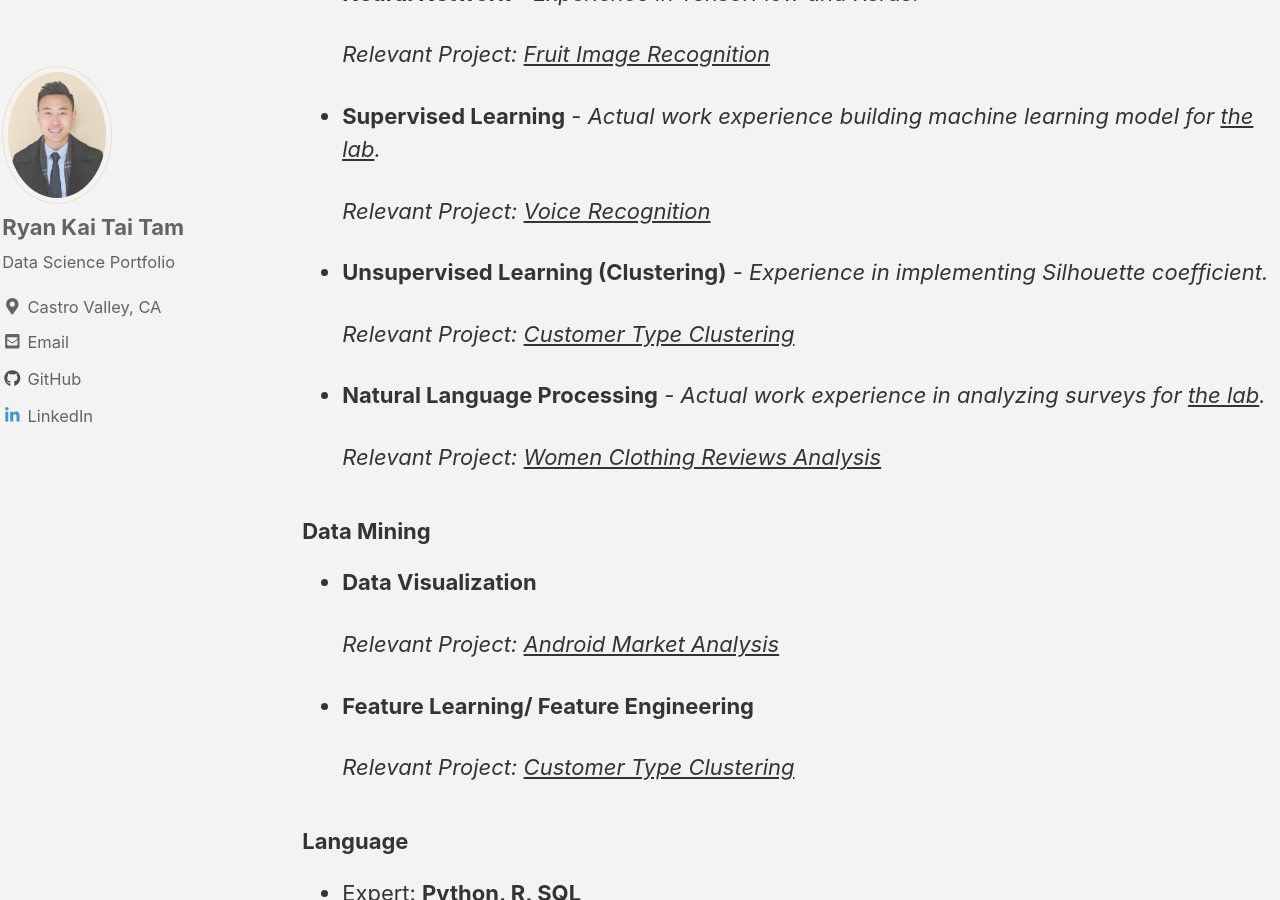
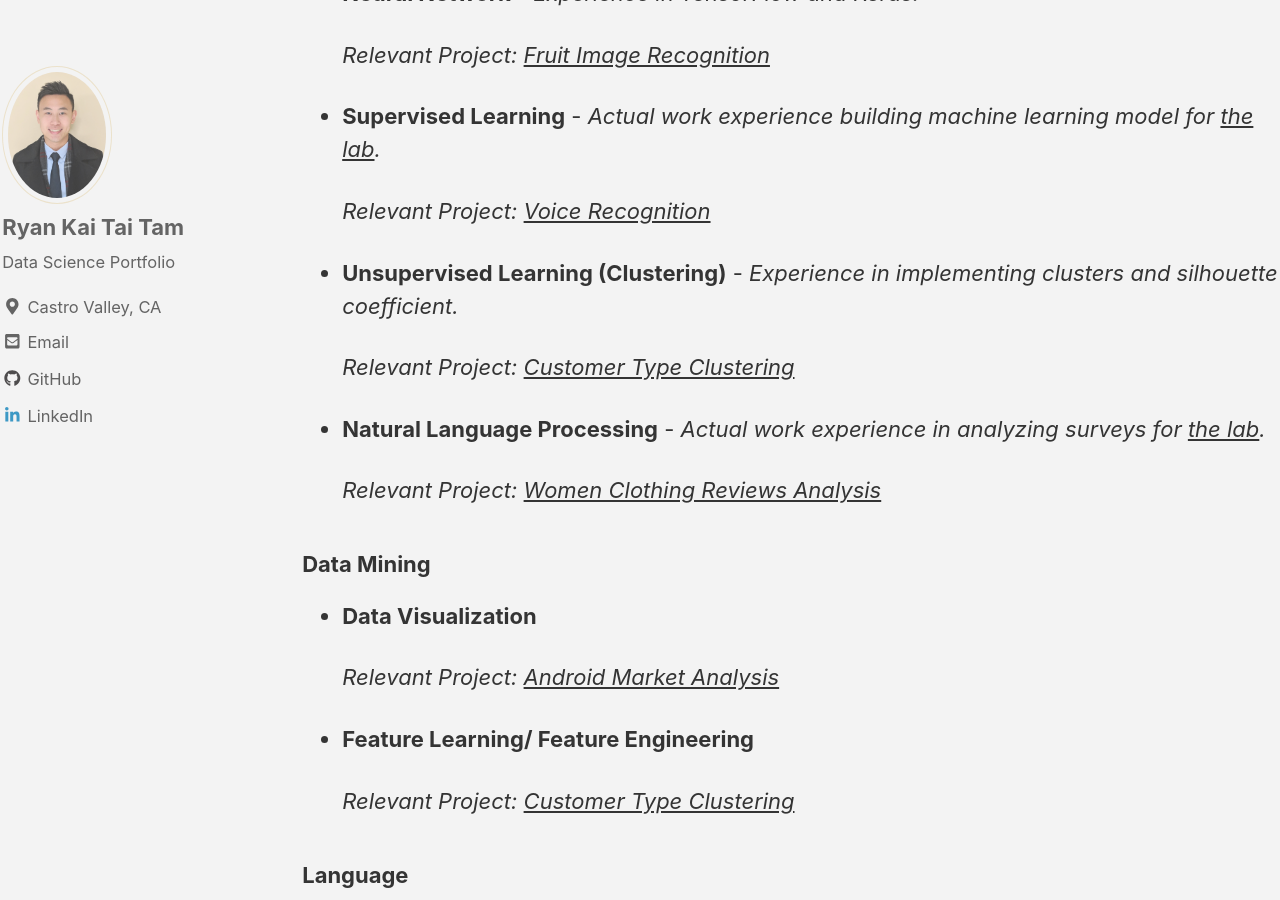
Before and after one commit to ryan-kttam/ryan-kttam.github.io, a Jekyll site: the page built from _pages/about.md, in a window 1280 px wide and 900 px high, scrolled down 1015 px. Built offline with Jekyll 4.4.1, drawn with Linux system fonts in a browser that asks for light colours; cached includes are drawn as plain includes; nearby versions of some CDN libraries.

```diff
--- a/_pages/about.md
+++ b/_pages/about.md
@@ -21,7 +21,7 @@
 
     *Relevant Project: [Voice Recognition](/Voice_recognition/)*
 
- * **Unsupervised Learning (Clustering)** - *Experience in implementing Silhouette coefficient.*
+ * **Unsupervised Learning (Clustering)** - *Experience in implementing clusters and silhouette coefficient.*
 
     *Relevant Project: [Customer Type Clustering](/Customer_Type_Clustering/)*
 
```
